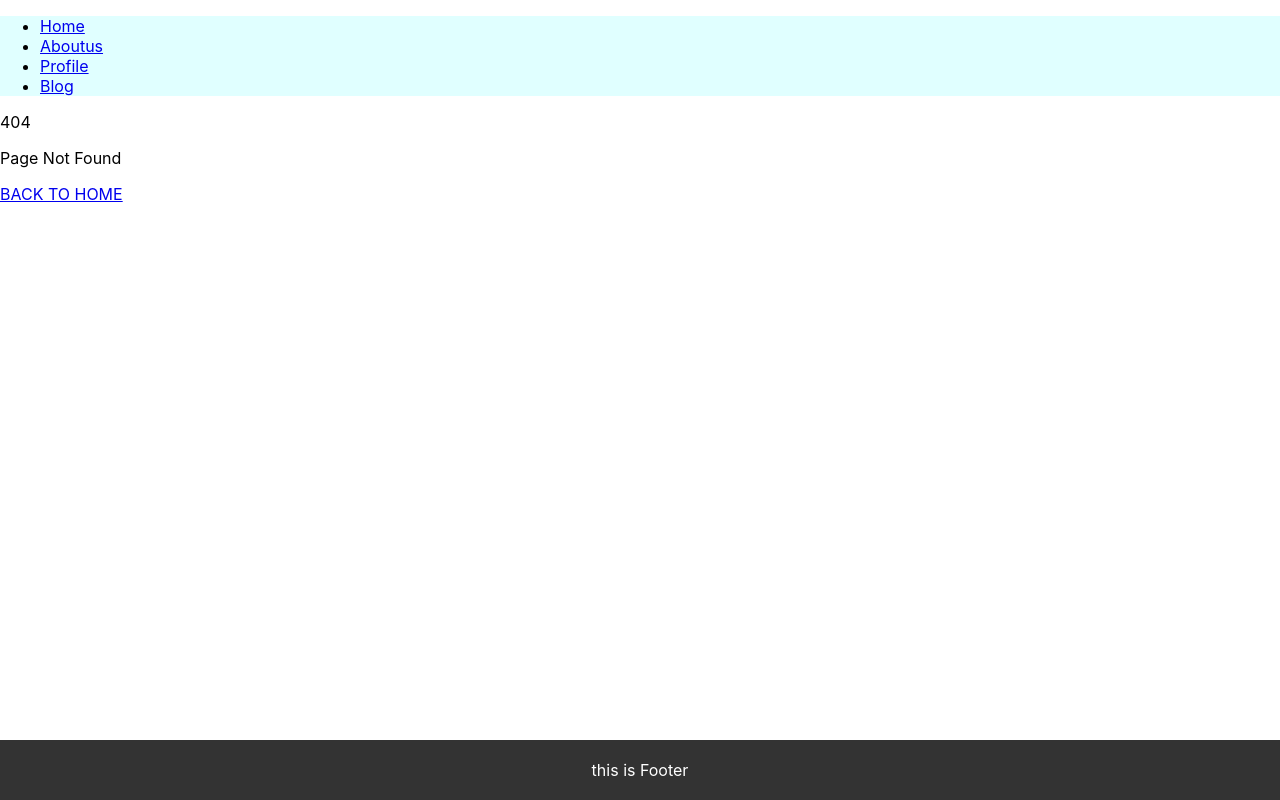
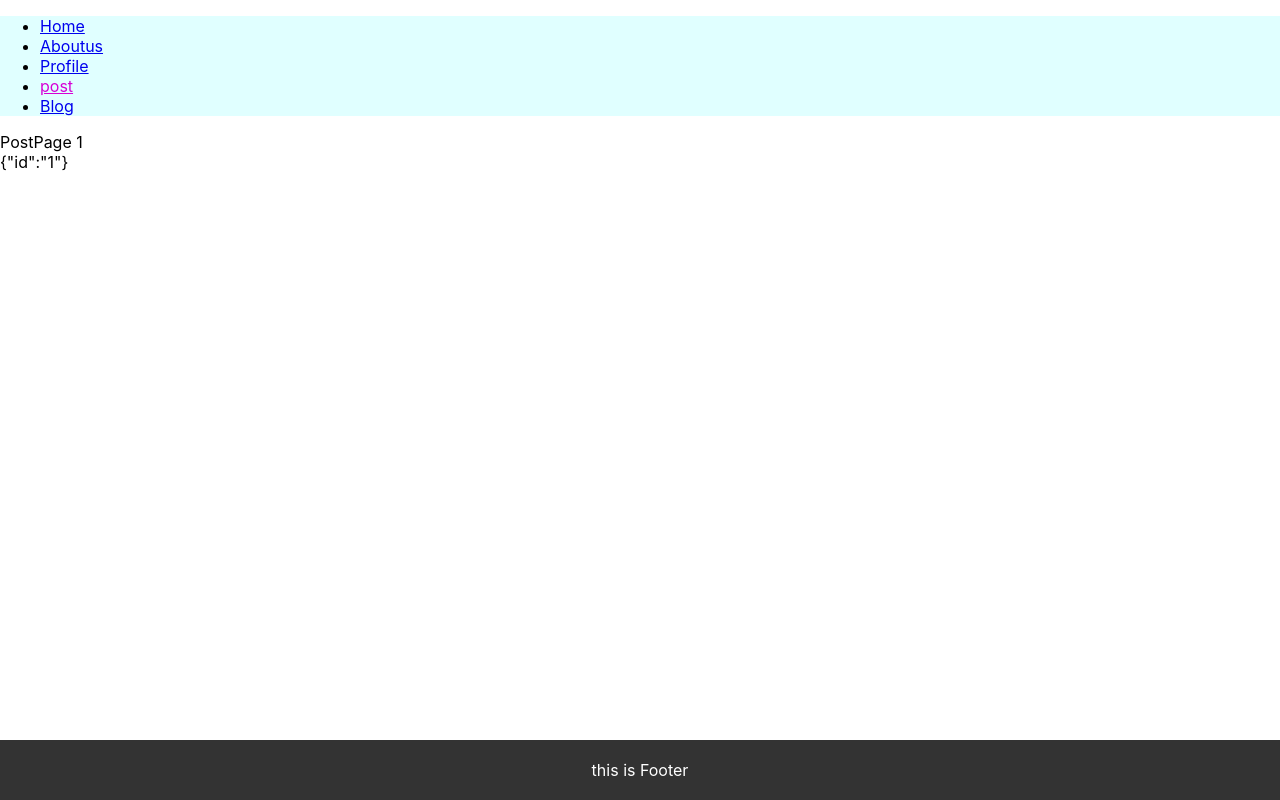
Before and after one commit to HanzaleLatifi/SPA-react-router-, a React (Create React App) app: page /post/1 in a window 1280 px wide. Before the commit this address had no page. Built offline with nearby package versions, Linux system fonts and the light colour scheme.

Commit message:
optional and defaul params ? |

```diff
--- a/src/components/Navigation.js
+++ b/src/components/Navigation.js
@@ -6,6 +6,7 @@ function Navigation(props) {
         {name:"Home" , to:"/" , exact:true} ,
         {name:"Aboutus" , to:"/about-us"},
         {name:"Profile" , to:"/profile"},
+        {name:"post" , to:"/post"},
         {name:"Blog" , to:"/blog"}
 
     ]
--- /dev/null
+++ b/src/pages/PostPage.js
@@ -0,0 +1,25 @@
+import React from 'react'
+import {Link} from 'react-router-dom'
+
+const items=[
+    {name:"post1" , to:"/post/1" } ,
+    {name:"post2" , to:"/post/2"},
+    {name:"post3" , to:"/post/3"}
+
+]
+
+function PostPage(props) {
+    const id = props.match.params.id || 1 ; //everyTime id = undifined , we Change to id=1
+
+
+    return (
+        <div>
+            PostPage {id}
+            <br/>
+            {JSON.stringify(props.match.params)}
+
+        </div>
+    )
+}
+
+export default PostPage
--- a/src/routes.js
+++ b/src/routes.js
@@ -3,16 +3,20 @@ import AboutUsPage from "./pages/AboutUsPage";
 import BlogPage from "./pages/BlogPage";
 import HomePage from "./pages/HomePage";
 import NotFoundPage from "./pages/NotFoundPage";
+import PostPage from "./pages/PostPage";
 import ProfilePage from "./pages/ProfilePage";
 
 const routes=[
 
     {path:"/blog/:id", component:Blogs} ,
     {path:"/blog", component:BlogPage} ,
+    {path:"/post/:id?", component:PostPage} , //we can id pas to it or nothing , id shold be number
     {path:"/about-us",component:AboutUsPage} ,
     {path:"/profile", component:ProfilePage} ,
+     //shold be last item of array due to SWitch
     {path:"/"  , component:HomePage ,exact:true} ,
-    {component:NotFoundPage}, //shold be last item of array due to SWitch
+    {component:NotFoundPage},
+
 
 
 ]
```
